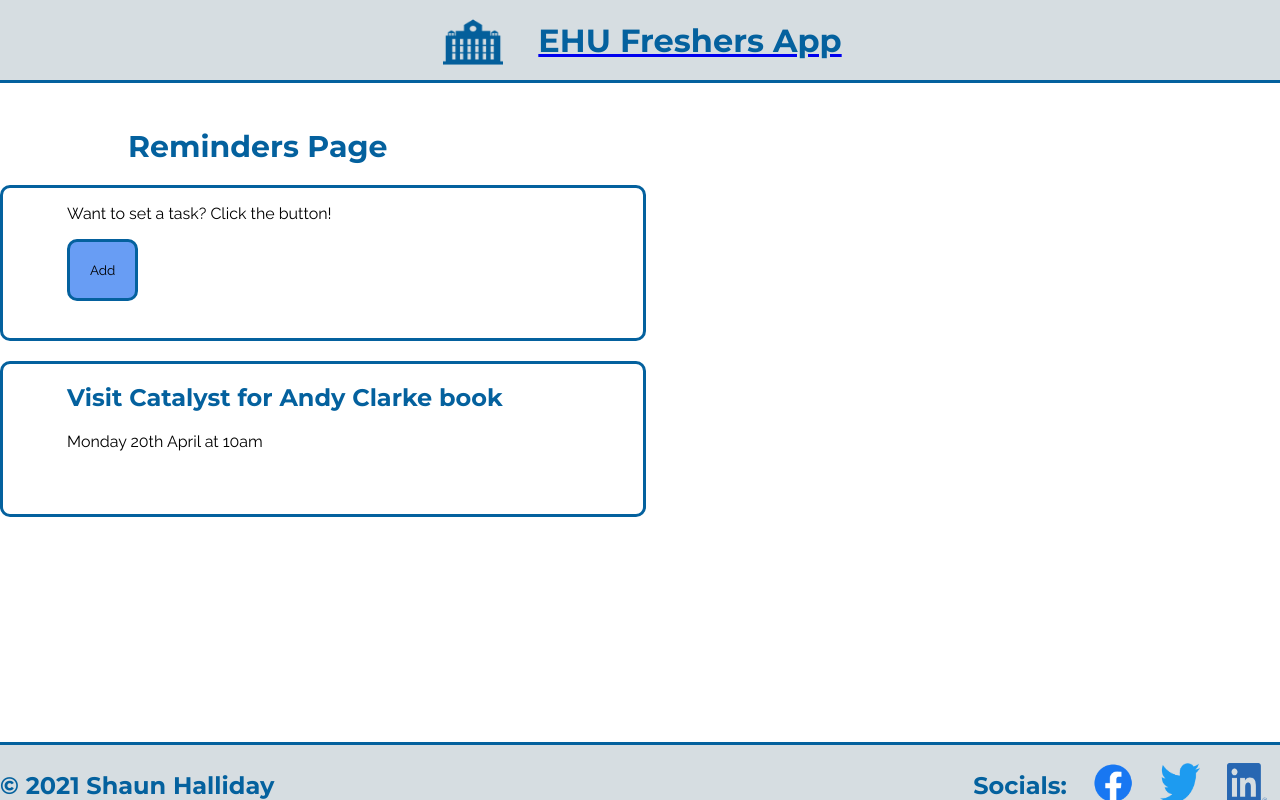
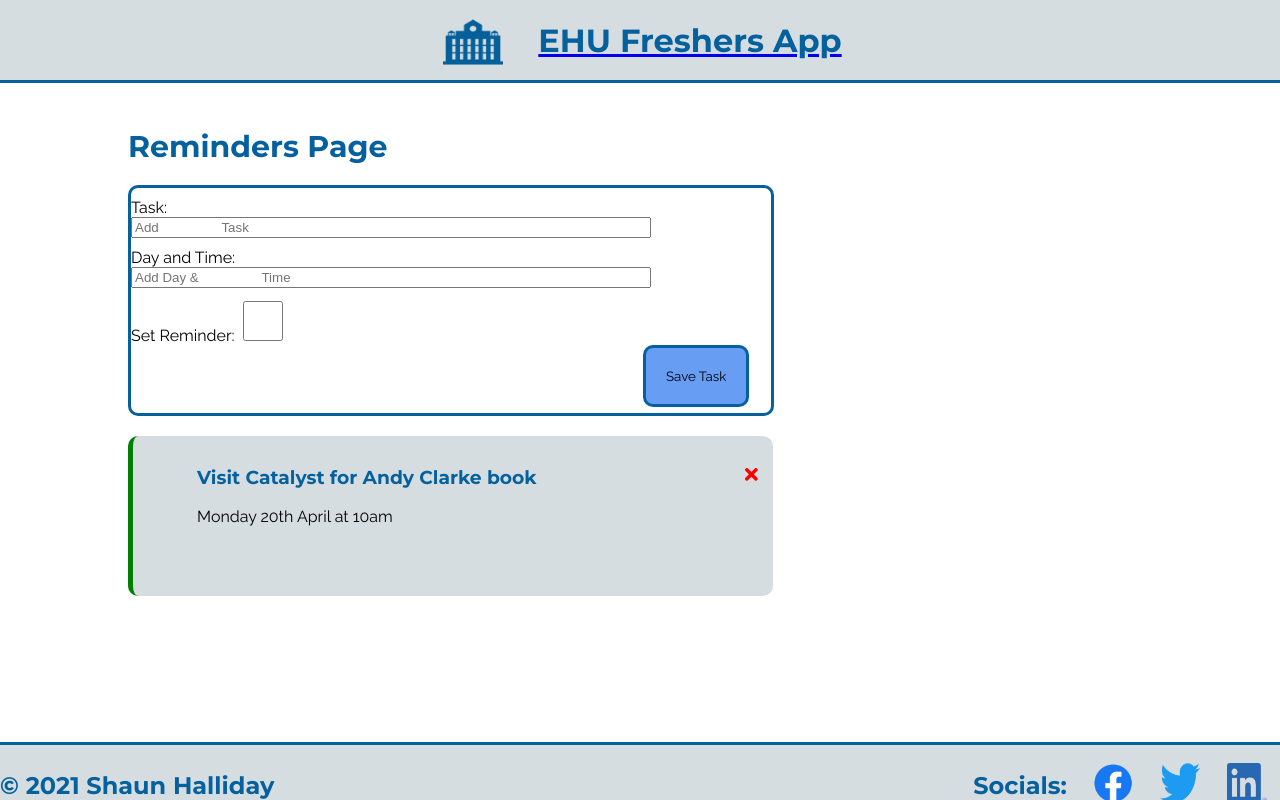
Before and after one commit to smolCat1512/React-Freshers-App, a React (Create React App) app: page /calendar in a window 1280 px wide. Built offline with nearby package versions, Linux system fonts and the light colour scheme.

Commit message:
Upto to trying to get json server linkage, need to do this last part and then done, if not possible within 24 hours will go with it doing as does now and note json linkage for future work/sprint

```diff
--- a/src/App.css
+++ b/src/App.css
@@ -203,6 +203,20 @@ main h2 {
   font-family: "Montserrat", sans-serif;
   color: #04619E;
   margin-top: 3%;
+}
+
+main h3 {
+  text-align: left;
+  margin-left: 10%;
+  font-family: "Montserrat", sans-serif;
+  color: #04619E;
+  margin-top: 3%;
+}
+
+main .delete {
+  margin-left: 200px;
+  color: red;
+  cursor: pointer;
 }
 
 main p {
@@ -447,7 +461,9 @@ footer .socials {
   border: 3px solid #04619E;
   border-radius: 10px;
   width: 50%;
-  height: 150px;
+  height: 225px;
+  margin-left: 10%;
+  font-family: "Raleway", sans-serif;
 }
 
 .taskSetter button {
@@ -466,9 +482,46 @@ footer .socials {
 
 .task {
   margin-top: 20px;
-  border: 3px solid #04619E;
+  padding-top: 10px;
   border-radius: 10px;
   width: 50%;
   height: 150px;
+  margin-left: 10%;
+  background-color: #D6DDE1;
+}
+
+.task.reminder {
+  border-left: 5px solid green;
+}
+
+.add-form {
+  width: 80%;
+  height: 200px;
+}
+
+.form-control {
+  display: block;
+  width: 100%;
+  margin-top: 10px;
+}
+
+.form-control .checkbox {
+  width: 40px;
+  height: 40px;
+}
+
+.form-control input {
+  width: 100%;
+  height: 10%;
+}
+
+.submitButton {
+  background-color: #689DF4;
+  padding: 20px;
+  border: solid #04619E;
+  border-radius: 10px;
+  font-family: "Raleway", sans-serif;
+  cursor: pointer;
+  margin-left: 100%;
 }
 /*# sourceMappingURL=App.css.map */
--- a/src/App.js
+++ b/src/App.js
@@ -14,7 +14,6 @@ import Societies from './pages/Societies';
 import LocalServices from './pages/LocalServices';
 import Timetable from './pages/Timetable';
 import Calendar from './pages/Calendar';
-
 
 // Main App component, encompassing all required content of the
 // application
--- a/src/App.scss
+++ b/src/App.scss
@@ -217,6 +217,20 @@ main {
     font-family: $Montserrat;
     color: $DarkBlue;
     margin-top: 3%;
+  }
+
+  h3 {
+    text-align: left;
+    margin-left: 10%;
+    font-family: $Montserrat;
+    color: $DarkBlue;
+    margin-top: 3%;
+  }
+
+  .delete {
+    margin-left: 200px;
+    color: red;
+    cursor: pointer;
   }
 
   p {
@@ -460,7 +474,9 @@ footer {
   border: 3px solid #04619E;
   border-radius: 10px;
   width: 50%;
-  height: 150px;
+  height: 225px;
+  margin-left: 10%;
+  font-family: $Raleway;
 
   button {
     background-color: $LightBlue;
@@ -480,9 +496,45 @@ footer {
 
 .task {
   margin-top: 20px;
-  border: 3px solid #04619E;
+  padding-top: 10px;
   border-radius: 10px;
   width: 50%;
   height: 150px;
+  margin-left: 10%;
+  background-color: $Grey;
+}
 
+.task.reminder {
+  border-left: 5px solid green;
 }
+
+.add-form {
+  width: 80%;
+  height: 200px;
+}
+
+.form-control {
+  display: block;
+  width: 100%;
+  margin-top: 10px;
+
+  .checkbox {
+    width: 40px;
+    height: 40px;
+  }
+
+  input {
+    width: 100%;
+    height: 10%;
+  }
+}
+
+.submitButton {
+  background-color: $LightBlue;
+  padding: 20px;
+  border: solid $DarkBlue;
+  border-radius: 10px;
+  font-family: $Raleway;
+  cursor: pointer;
+  margin-left: 100%;
+}
--- /dev/null
+++ b/src/components/AddTask.js
@@ -0,0 +1,48 @@
+import React from 'react'
+import { useState } from 'react'
+import '../App.css';
+
+const AddTask = ({ onAdd }) => {
+    const [text, setText] = useState('')
+    const [day, setDay] = useState('')
+    const [reminder, setReminder] = useState(false)
+
+    const onSubmit = (e) => {
+        e.preventDefault()
+
+        if(!text) {
+            alert('Please add a task')
+            return
+        }
+
+        onAdd({ text, day, reminder})
+
+        setText('')
+        setDay('')
+        setReminder(false)
+    }
+
+    return (
+        <form className="add-form" onSubmit={onSubmit}>
+            <div className="form-control">
+                <label>Task: </label>
+                <input type="text" placeholder="Add
+                Task" value={text} onChange={(e) => setText(e.target.value) } />
+            </div>
+            <div className="form-control">
+                <label>Day and Time: </label>
+                <input type="text" placeholder="Add Day &
+                Time" value={day} onChange={(e) => setDay(e.target.value) } />
+            </div>
+            <div className="form-control">
+                <label>Set Reminder: </label>
+                <input className="checkbox" type="checkbox" checked={reminder}
+                 value={reminder} onChange={(e) =>
+                 setReminder(e.currentTarget.checked) } />
+            </div>
+            <input className="submitButton" type="submit" value='Save Task' />
+        </form>
+    )
+}
+
+export default AddTask
--- a/src/components/task.js
+++ b/src/components/task.js
@@ -1,9 +1,11 @@
 import React from 'react'
+import { FaTimes } from 'react-icons/fa'
 
-const Task = ({ task }) => {
+const Task = ({ task, onDelete, onToggle }) => {
     return (
-        <div className="task">
-            <h2>{task.text}</h2>
+        <div className={`task ${task.reminder ? 'reminder' : ''}`} onDoubleClick={() => onToggle(task.id)}>
+            <h3>{task.text} <FaTimes className="delete" onClick={ () => onDelete(task.id)} />
+            </h3>
             <p>{task.day}</p>
         </div>
     )
--- a/src/components/tasks.js
+++ b/src/components/tasks.js
@@ -1,9 +1,9 @@
 import React from 'react'
 // import { useState, useEffect } from 'react'
-import Task from '../components/task'
+import Task from './Task'
 
 
-const Tasks = ({ tasks }) => {
+const Tasks = ({ tasks, onDelete, onToggle }) => {
 
     // const [tasks, setTasks] = useState([])
 
@@ -25,7 +25,10 @@ const Tasks = ({ tasks }) => {
     return (
         <div>
           {tasks.map((task) => (
-              <Task key={task.id} task={task}/>
+              <Task key={task.id}
+              task={task}
+              onDelete={onDelete}
+              onToggle={onToggle} />
           ))}
         </div>
     )
--- a/src/pages/Calendar.js
+++ b/src/pages/Calendar.js
@@ -1,13 +1,12 @@
 import React from "react"
 import '../App.css';
-import Tasks from '../components/tasks'
+import Tasks from '../components/Tasks'
 import { useState } from 'react'
-
-const onClick = () => {
-    console.log('working');
-}
+import AddTasks from '../components/AddTask'
 
     function Calendar() {
+
+            const [showAddTask, setShowAddTask] = useState(true)
             const [tasks, setTasks] = useState([
                 {
                     id: 1,
@@ -17,20 +16,43 @@ const onClick = () => {
                 }
             ])
 
+    // Add Task
+    const addTask = (task) => {
+        const id = Math.floor(Math.random()* 10000 + 1)
+        const newTask = { id, ...task}
+        setTasks([...tasks, newTask])
+    }
+
+    // Delete Task
+            const deleteTask = (id) => {
+                setTasks(tasks.filter((task) => task.id !== id))
+            }
+
+    // Toggle Reminder
+    const toggleReminder = (id) => {
+        setTasks(tasks.map((task) => task.id === id ? { ...task, reminder: !task.reminder } : task ))
+    }
 
         return (
         <main className="fade-in">
             <h1>Reminders Page</h1>
 
+            {/* <Head title='Reminder Tracker'/> */}
+
+            {/* <Head onAdd={() => setShowAddTask(!showAddTask)} /> */}
+
+            {/* <button onAdd={() => setShowAddTask(!showAddTask)}
+            onClick={onAdd} >Add</button> */}
+
             <div className="taskSetter">
 
-            <p>Want to set a task? Click the button!</p>
-
-            <button onClick={onClick}>Add</button>
+            {showAddTask && <AddTasks onAdd={addTask}/>}
 
             </div>
 
-            <Tasks tasks={tasks} />
+            {tasks.length > 0 ? ( <Tasks tasks={tasks} onDelete={deleteTask} onToggle={toggleReminder} /> ) : ( <p>No reminders to show</p> )}
+
+            <div className="footerspacer"></div>
 
         </main>
         );
```
Also changed, not shown: 1 other file (tests, documents, lock files or other folders).
